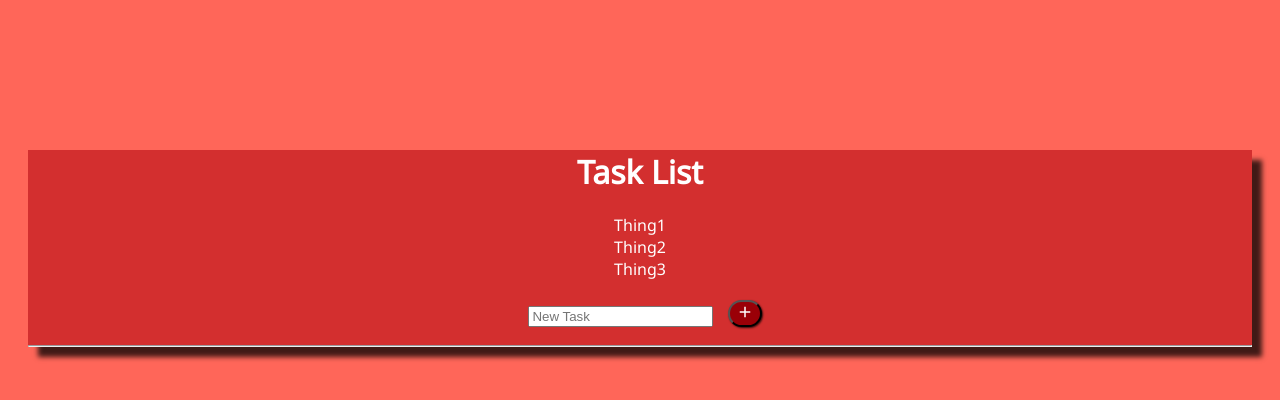
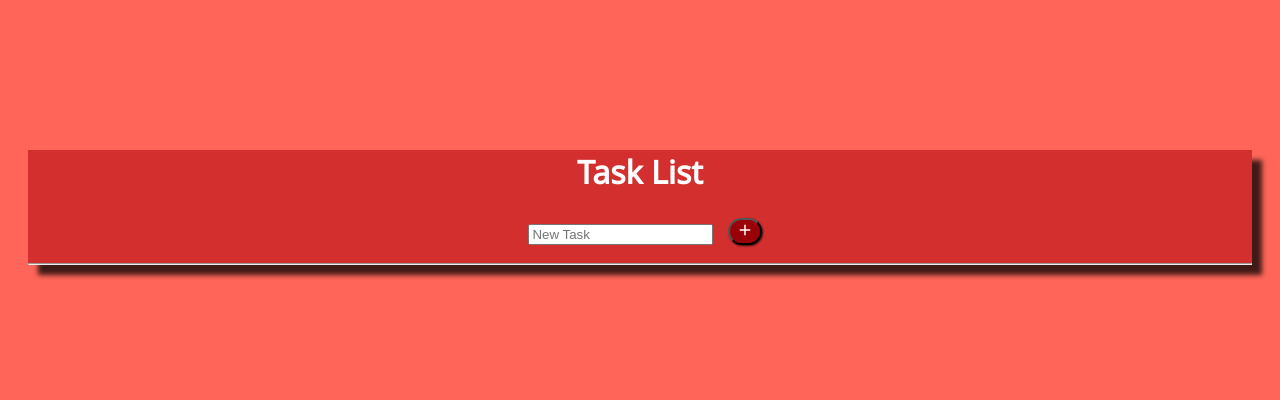
Before and after one commit to latimercaleb/WAMP-ToDo-ej1297, a PHP site: page / in a window 1280 px wide. Shown: the top 400 px of the page. Run offline with PHP 8.4, Linux system fonts and the light colour scheme; some libraries are stand-ins or nearby versions.

Commit message:
Additional cleanup of styling

```diff
--- a/index.html
+++ b/index.html
@@ -7,13 +7,9 @@
 <body>
 	<div class = 'wrapper'>
 		<h1 id='ListHeader'>Task List</h1>
-		<ul class='task-list'>
-			<li>Thing1</li>
-			<li>Thing2</li>
-			<li>Thing3</li>
-		</ul>
+		<ul class='task-list'></ul>
 		<input type='text' autocomplete="off" placeholder="New Task" id="newTask" />
-		<button id="addButton"><img src='img/add.png' alt='add symbol' /></button>
+		<button id="addButton"><img src='img/add.png' alt='add button' /></button>
 		<hr />
 		<div class='done'>
 			<p class='itemsCompleteCount'></p>
--- a/script.js
+++ b/script.js
@@ -30,6 +30,7 @@ $('.done-task-list').on('click','li', function(){
         displayDone();
     });
 });
+
 // function to display count and message of the done list or clear it if there are no done items
 function displayDone(){
     let count = $('.done-task-list').children().length;
--- a/styles.css
+++ b/styles.css
@@ -33,7 +33,7 @@ input {
 }
 
 #listHeader {
-padding-top: 10px;
+    padding-top: 10px;
 }
 
 button {
```
